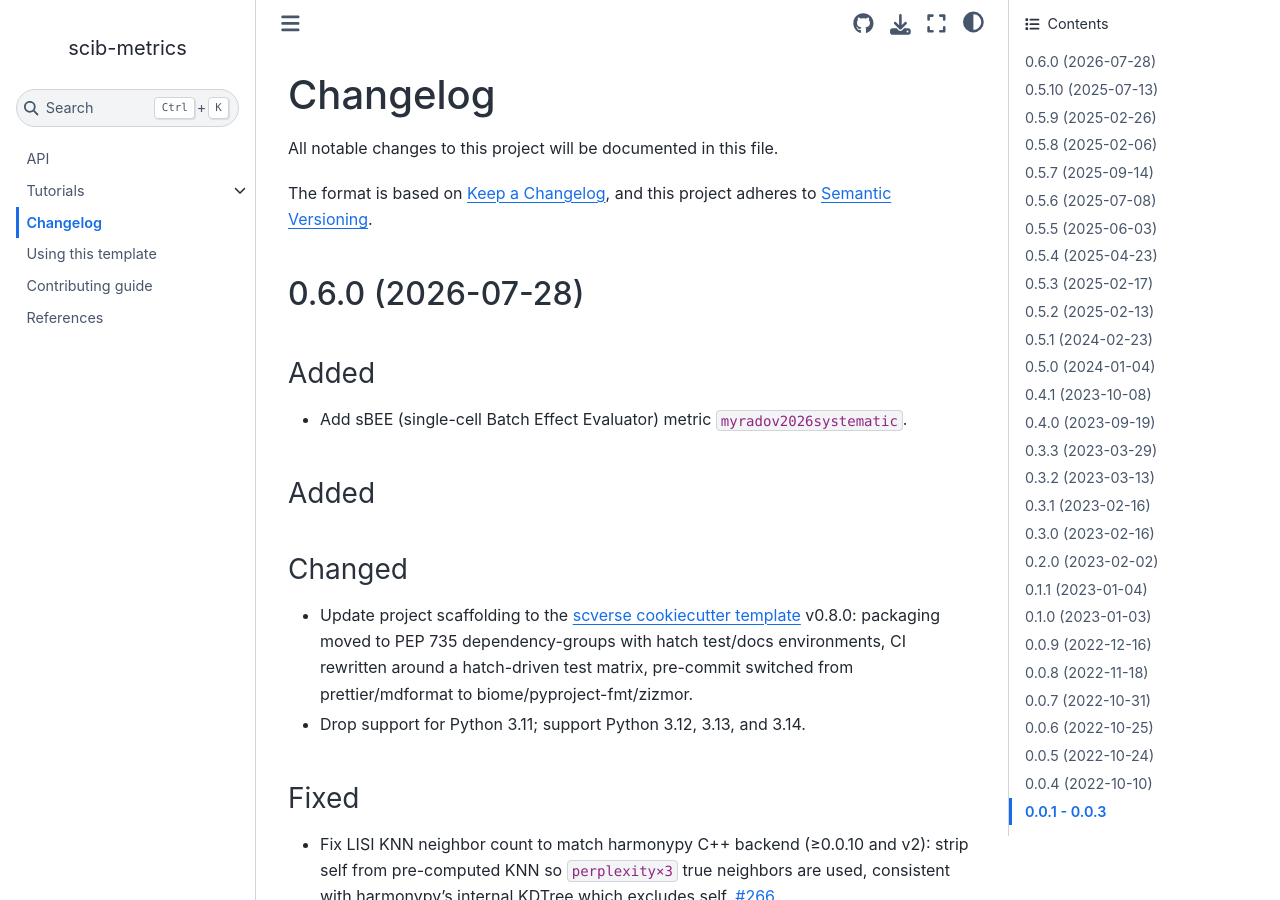
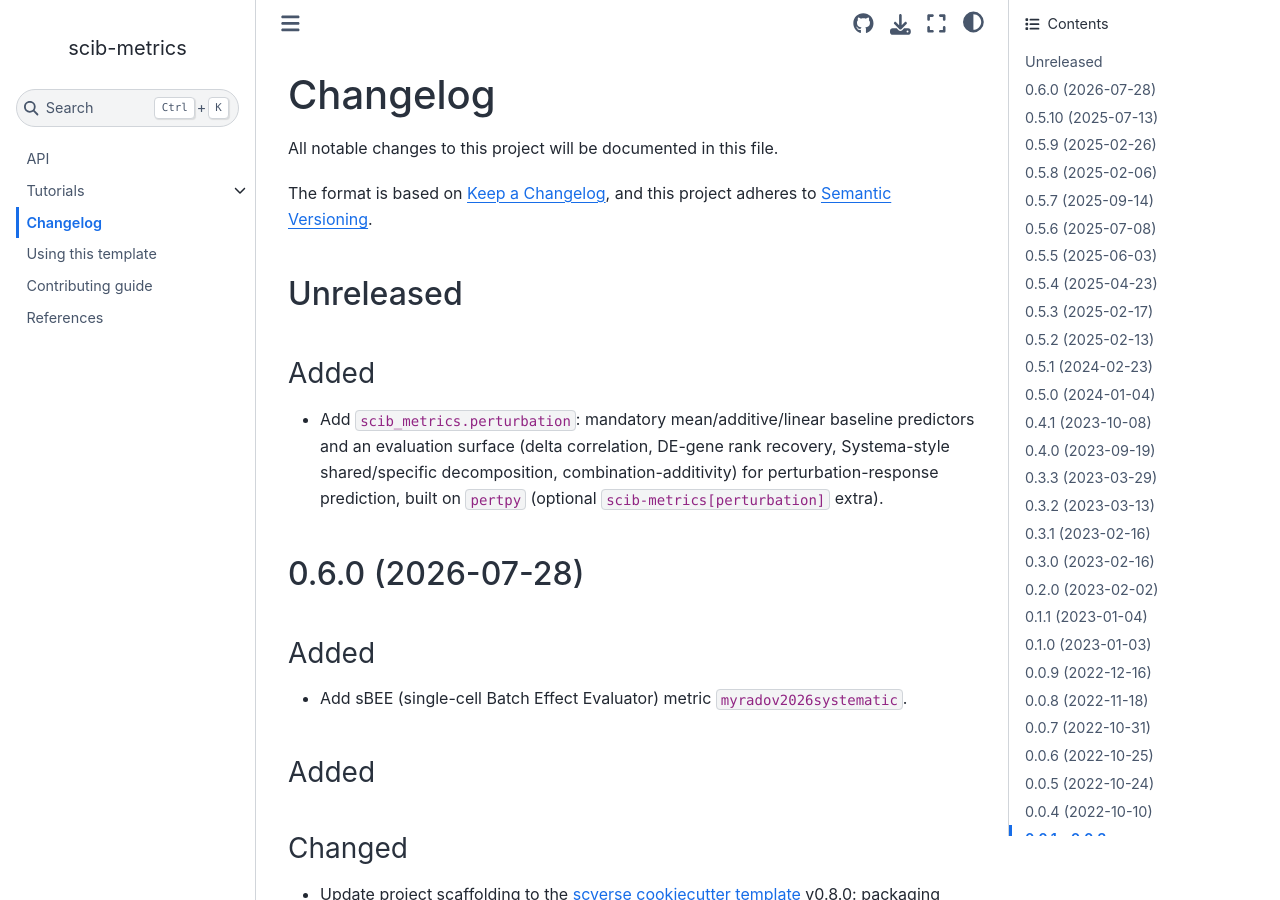
Before and after one commit to YosefLab/scib-metrics, a Sphinx documentation site: the page built from docs/changelog.md, in a window 1280 px wide and 900 px high. Built offline with Sphinx 7.4.7 and the Sphinx Book theme 1.1.4, drawn with Linux system fonts in a browser that asks for light colours; cross-references to code outside the pages are shown as plain code; the version number is read from the project's files by our own code.

Commit message:
feat: expose scib_metrics.perturbation public API and update docs
Co-Authored-By: Claude Sonnet 5 <noreply@anthropic.com>

```diff
--- a/CHANGELOG.md
+++ b/CHANGELOG.md
@@ -7,6 +7,15 @@ and this project adheres to [Semantic Versioning][].
 
 [keep a changelog]: https://keepachangelog.com/en/1.0.0/
 [semantic versioning]: https://semver.org/spec/v2.0.0.html
+
+## Unreleased
+
+### Added
+
+- Add `scib_metrics.perturbation`: mandatory mean/additive/linear baseline predictors and an
+  evaluation surface (delta correlation, DE-gene rank recovery, Systema-style shared/specific
+  decomposition, combination-additivity) for perturbation-response prediction, built on
+  `pertpy` (optional `scib-metrics[perturbation]` extra).
 
 ## 0.6.0 (2026-07-28)
 
```
Also changed, not shown: docs/api.md (+27 -0 lines), 2 other files.
